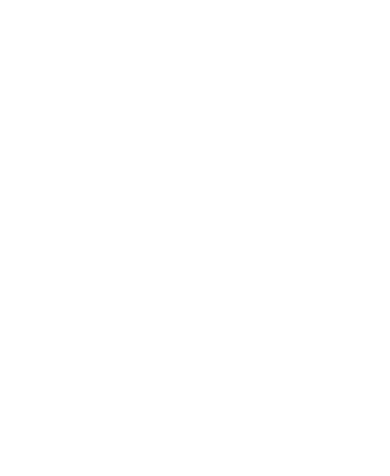
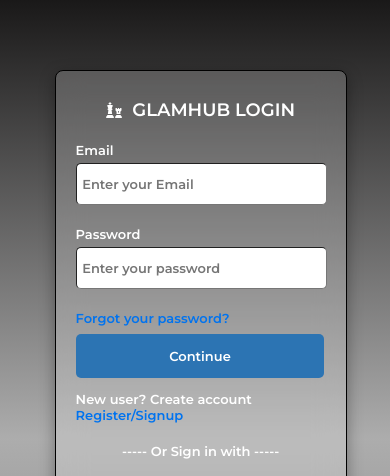
Before and after one commit to 8309h/GlamHub_beautybook, a plain HTML site: page Frontend/pages/login.html in a window 390 px wide. Shown: the top 476 px of the page. Drawn offline with Linux system fonts and the light colour scheme; some packages are replaced by stand-ins of ours; files that its build step writes are made by us from their sources; a script that the page names is missing.

Commit message:
login and resister frontend

```diff
--- a/Frontend/pages/login.html
+++ b/Frontend/pages/login.html
@@ -4,9 +4,66 @@
     <meta charset="UTF-8">
     <meta http-equiv="X-UA-Compatible" content="IE=edge">
     <meta name="viewport" content="width=device-width, initial-scale=1.0">
-    <title>Document</title>
+    <title>Login</title>
+    <link rel="stylesheet" href="./styles/login.css">
+
+    <!-- fontawesome cd -->
+  <script src="https://kit.fontawesome.com/3af5a307c6.js" crossorigin="anonymous"></script>
+
+  <!-- <link rel="shortcut icon" type="image/x-icon" href="./assets/favicon.ico"> -->
+
 </head>
 <body>
+    <div id="container">
+
+
+        <div id="left">
+
+            <div id="leftmaincont">
+
+                <div id="logo" style="margin-top: 5px;">
+                    <i class="fa-solid fa-chess fa-beat" style="color: #ffffff; font-size: 1.5rem;"></i> <h3 style="margin-left: 10px;">GLAMHUB  LOGIN</h3>
+                </div>
+
+
+                <!-- <h2>Login</h2> -->
+
+
+                <form id="formcontainer">
+                    <p>Email</p>
+                    <input type="email" id="email" class="rcheck" placeholder=" Enter your Email">
+
+
+
+                    <p>Password</p>
+                    <input type="password" id="password" class="rcheck" placeholder=" Enter your password">
+
+<!-- forget password -->
+
+                   <a href="./forgetpass.html"> <p id="forgot">Forgot your password?</p></a>
+                    <input type="submit" id="continue" value="Continue">
+
+
+                </form>
+
+
+
+
+                <p>New user? Create account <a href="./register.html" id="spanid">Register/Signup</a> </p>
+
+
+                <p id="or"> ----- Or Sign in with ----- </p>
+
+                <a href="http://localhost:4000/user/auth/google/callback"><button class="echeck" id="gbtn"> <img src="../images/google-icon.png" alt="err"> Continue with Google</button></a>
+
+            </div>
+        </div>
+    </div>
 
 </body>
 </html>
+<script src="//cdn.jsdelivr.net/npm/sweetalert2@11"></script>
+
+</html>
+
+<script src="../scripts/login.js"></script>
--- a/Frontend/scripts/index.js
+++ /dev/null
@@ -1 +0,0 @@
-// comment
--- /dev/null
+++ b/Frontend/scripts/login.js
@@ -0,0 +1,46 @@
+let form = document.getElementById("formcontainer");
+
+form.addEventListener("submit", (e) => {
+  e.preventDefault();
+  let payload = {
+    email: document.getElementById("email").value,
+    password: document.getElementById("password").value,
+  };
+  fetch(`http://localhost:4000/user/login`, {
+    method: "POST",
+    headers: {
+      "content-type": "application/json",
+    },
+    body: JSON.stringify(payload),
+  })
+    .then((res) => res.json())
+    .then((res) => {
+      if (res.msg == "Login success") {
+        Swal.fire({
+          position: "centre",
+          icon: "success",
+          title: "Login Success",
+          showConfirmButton: false,
+          timer: 1500,
+        });
+        setTimeout(() => {
+          window.location.href = "lobby.html"; //----
+        }, 2500);
+      } else {
+        Swal.fire({
+          position: "centre",
+          icon: "error",
+          title: `${res.msg}`,
+          showConfirmButton: false,
+          timer: 1500,
+        });
+      }
+    })
+    .catch((err) => console.log(err));
+});
+
+let googleBtn = document.getElementById("gbtn");
+
+googleBtn.addEventListener("click", () => {
+  // window.location.href="leaderboard.html"
+});
--- /dev/null
+++ b/Frontend/styles/login.css
@@ -0,0 +1,266 @@
+@import url('https://fonts.googleapis.com/css2?family=Manrope&family=Montserrat:wght@600&family=Poppins&family=Quicksand&display=swap');
+
+*{
+    text-decoration: none;
+    /* color: #fff; */
+}
+
+input{
+    font-family: montserrat;
+}
+
+/*Animation styles*/
+
+body{
+    text-decoration: none;
+    color: #fff;
+    font-family: montserrat, poppins;
+    margin: 0px;
+    padding: 0px;
+    background-image: url(../assets/bg2.jpg);
+    background-repeat: no-repeat;
+    background-size: cover;
+    height: 100vh;
+
+}
+
+body>img{
+    position: absolute;
+    width: 100%;
+    height: 100vh;
+    top: 0px;
+}
+#container{
+    width: 60%;
+    margin: auto;
+}
+
+#logo{
+    display: flex;
+    align-items: center;
+    margin-left: 15%;
+    font-size: 1.3rem;
+}
+
+
+#logo h2{
+    font-size: 30px;
+}
+#logo span{
+    font-size: small;
+}
+
+#left{
+    margin: auto;
+    margin-top: 70px;
+    width: 100%;
+}
+
+#leftmaincont>h1{
+    text-align: center;
+    font-weight: 500;
+    margin-bottom: 10px;
+    margin-top: -15px;
+}
+
+#leftmaincont{
+    color: white;
+    background: rgba(255,255,255,0.1);
+    backdrop-filter: blur(15px);
+    border-radius: 10px;
+    overflow: hidden;
+    transition: height .2s cubic-bezier(0.175, 0.885, 0.32, 1.275);
+
+    width:350px;
+
+    /* margin: auto; */
+    margin-top: -14px;
+    text-align: left;
+    border: 1px solid black;
+    padding: 20px;
+    border-radius: 8px;
+    padding-bottom: 0px;
+    margin: auto;
+    box-shadow: rgba(0, 0, 0, 0.35) 0px 5px 15px;
+}
+
+
+
+
+.rcheck{
+    font-size: medium;
+    width: 100%;
+    padding-top: 12px;
+    padding-bottom: 12px;
+    text-decoration: none;
+    border-radius: 5px;
+    background-color: white;
+    border-width: 1px;
+    margin-bottom: 8px;
+
+}
+
+form>p{
+    font-weight: 500;
+    margin-bottom: 5px;
+}
+
+form{
+    margin-bottom: -30px;
+}
+
+#right{
+    width:38%;
+    height: 100vh;
+}
+
+#right>img{
+    width: 100%;
+    height: 100vh;
+}
+
+
+form{
+    display: flex;
+    flex-direction: column;
+}
+
+
+#continue{
+    font-size: medium;
+    width: 101%;
+    padding-top: 14px;
+    padding-bottom: 14px;
+    text-decoration: none;
+    border-radius: 5px;
+    font-family: montserrat;
+    background-color:#2C74B3;
+    border-width: 0px;
+    margin-bottom: 30px;
+    margin-top: 10px;
+    color: white;
+}
+
+#continue:hover{
+    background-color: #144272;
+    color:rgb(255, 255, 255);
+    cursor:pointer;
+}
+
+#forgot:hover{
+    cursor: pointer;
+}
+
+#forgot{
+    font-weight: 400;
+    color: #0073ef;
+    margin-bottom: -2px;
+
+}
+
+#gbtn>img{
+    width: 15px;
+}
+
+#gbtn{
+    background-color: #2C74B3;
+    font-family: montserrat;
+}
+
+#gbtn:hover{
+    cursor: pointer;
+    background-color: #144272;
+}
+
+#or{
+    text-align: center;
+    margin-top: 20px;
+    margin-bottom: 10px;
+}
+
+.echeck{
+    font-size: medium;
+    width: 100%;
+    padding-top: 12px;
+    padding-bottom: 12px;
+    text-decoration: none;
+    border-radius: 5px;
+    background-color:#704949;
+    color: white;
+    border-width: 1px;
+    margin-bottom: 30px;
+    margin-top: 10px;
+}
+
+#spanid{
+    color: #0073ef;
+}
+
+@media screen and (max-width:700px){
+    body{
+        background-color: black;
+        background-image: none;
+        background: rgb(22,21,21);
+        background: linear-gradient(180deg, rgba(22,21,21,0.9837184873949579) 0%, rgba(8,8,8,0.333858543417367) 48%, rgba(101,101,101,1) 98%);
+    }
+
+    #leftmaincont{
+
+        color: white;
+        background: rgba(255,255,255,0.2);
+        width:250px;
+        margin: auto;
+
+    }
+    #leftmaincont p{
+        font-size: 13px;
+    }
+
+    #logo h3{
+        font-size: 18px;
+    }
+
+    #logo i{
+        font-size: 1rem !important;
+    }
+
+    #logo{
+        margin: auto;
+        display: flex;
+        justify-content: center;
+    }
+
+    #formcontainer p{
+        font-size: 13px;
+
+    }
+    #formcontainer input{
+        font-size: 13px;
+        width: 98%;
+
+    }
+
+    #continue{
+        width: 99.5% !important;
+    }
+
+    #gbtn{
+        font-size: 13px;
+        width: 99.5%;
+
+    }
+}
+
+@media screen and (max-width:450px){
+    #leftmaincont{
+        color: white;
+        background: rgba(255,255,255,0.2);
+        width:250px;
+        margin-left: -10%;
+    }
+
+    #logo{
+        margin-top: -10px !important;
+        margin-bottom: -10px !important;
+    }
+}
```
Also changed, not shown: Frontend/index.html (+2 -1 lines), Frontend/pages/register.html (added, +70 -0 lines), Frontend/images/google-icon.png (added).
